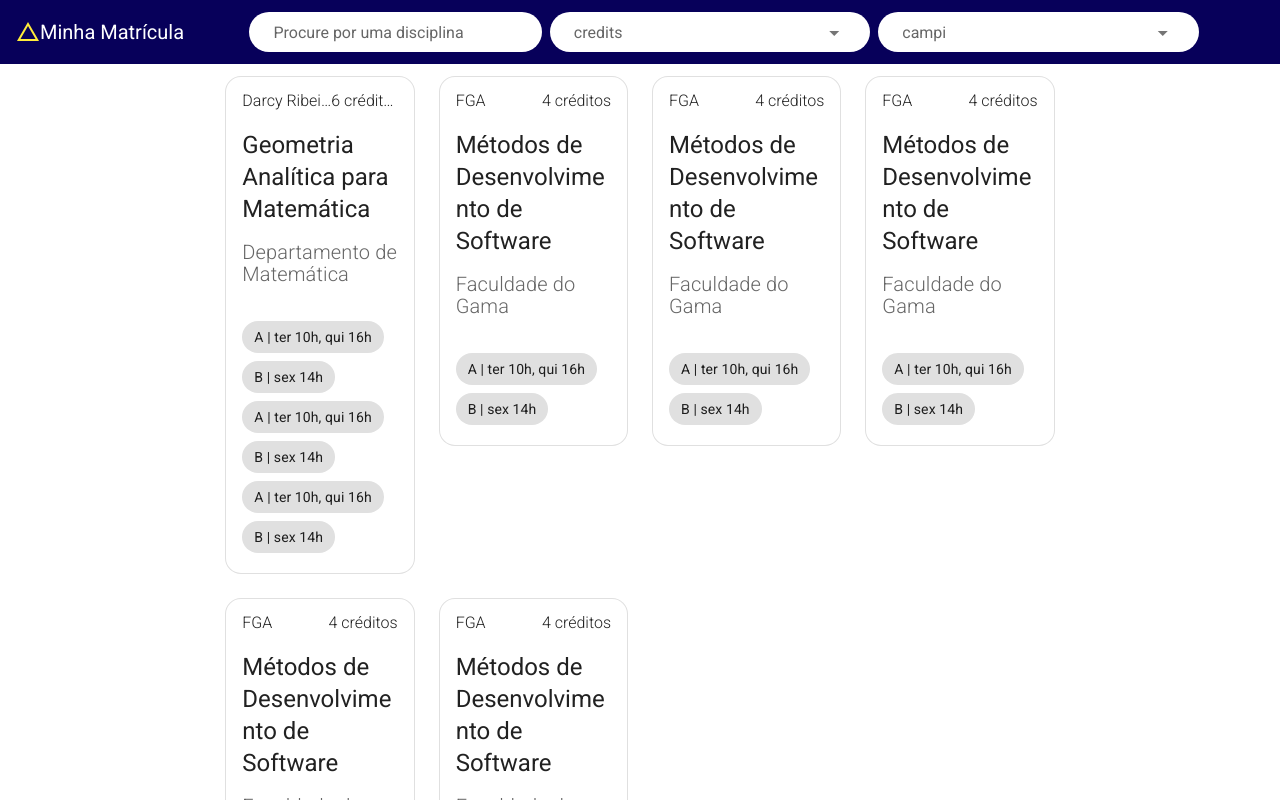
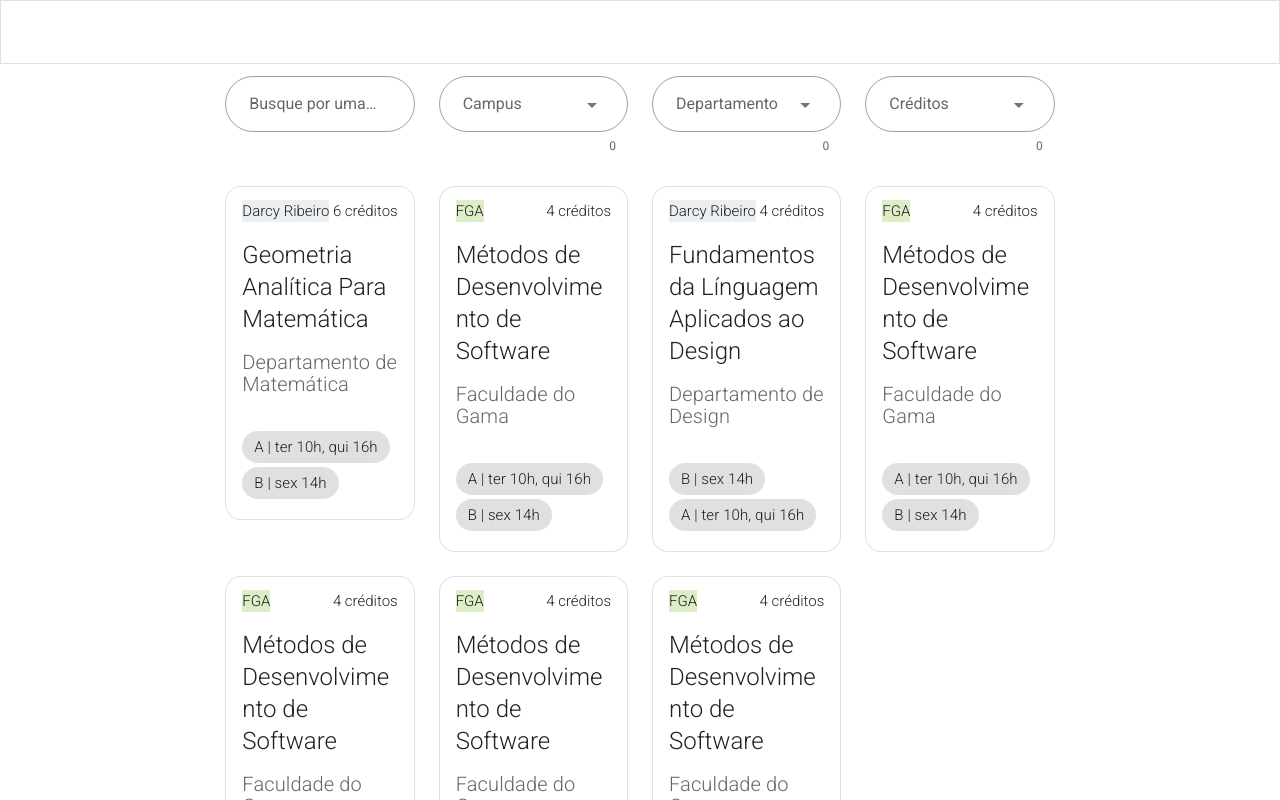
Before and after one commit to mds-trindadev/minha-matricula, a Vue app in the folder frontend/: page / in a window 1280 px wide. Shown: the top 800 px of the page. Built offline with nearby package versions, Linux system fonts and the light colour scheme.

Commit message:
Add search bar

```diff
--- a/frontend/src/components/AppToolbar.vue
+++ b/frontend/src/components/AppToolbar.vue
@@ -1,7 +1,7 @@
 <template>
   <section>
-    <v-app-bar app flat color="#07005A">
-      <v-icon color="yellow">mdi-triangle-outline</v-icon>
+    <v-app-bar app flat outlined>
+      <!-- <v-icon color="yellow">mdi-triangle-outline</v-icon>
       <v-toolbar-title class="white--text">Minha Matrícula</v-toolbar-title>
       <v-spacer></v-spacer>
       <v-text-field
@@ -39,7 +39,7 @@
         </template>
       </v-select>
 
-      <v-spacer></v-spacer>
+      <v-spacer></v-spacer> -->
     </v-app-bar>
   </section>
 </template>
@@ -64,3 +64,9 @@ export default {
   }),
 };
 </script>
+
+<style scoped>
+.theme--light.v-app-bar.v-toolbar.v-sheet {
+  background-color: white;
+}
+</style>
--- a/frontend/src/components/CourseCard.vue
+++ b/frontend/src/components/CourseCard.vue
@@ -1,30 +1,34 @@
 <template>
   <section>
-    <v-card class="rounded-xl" outlined>
+    <v-card class="header rounded-xl" outlined>
       <v-app-bar color="transparent" dense flat>
-        <v-toolbar-title class="header">{{ course.campus }}</v-toolbar-title>
+        <v-toolbar-title :class="getCampusColor(course.campus)">{{
+          course.campus
+        }}</v-toolbar-title>
 
         <v-spacer />
 
-        <v-toolbar-title class="header">
-          {{ course.credits }} créditos
-        </v-toolbar-title>
+        <v-toolbar-title> {{ course.credits }} créditos </v-toolbar-title>
       </v-app-bar>
 
       <v-card-title class="text-h5 pt-1">{{
-        capitalizeTitle(course.title)
+        capitalize(course.title)
       }}</v-card-title>
 
-      <v-card-text class="department">{{ course.department }}</v-card-text>
+      <v-card-text class="department">{{
+        capitalize(course.department)
+      }}</v-card-text>
 
       <v-card-text>
-        <v-chip
+        <div
           v-for="(class_, index) in course.classes"
           :key="index"
           class="mr-1 my-1"
         >
-          {{ class_ }}
-        </v-chip>
+          <v-chip>
+            {{ class_ }}
+          </v-chip>
+        </div>
       </v-card-text>
     </v-card>
   </section>
@@ -40,13 +44,27 @@ export default {
     },
   },
   methods: {
-    capitalizeTitle(title) {
+    getCampusColor(campus) {
+      switch (campus) {
+        case "Darcy Ribeiro":
+          return "blue-grey lighten-5";
+        case "FCE":
+          return "light-blue lighten-4";
+        case "FGA":
+          return "light-green lighten-4";
+        case "FUP":
+          return "amber lighten-4";
+        default:
+          return "";
+      }
+    },
+    capitalize(title) {
       var newTitle = [];
 
       title.split(" ").forEach((string) => {
         var newString = string.toLowerCase();
 
-        if (string.length > 4) {
+        if (string.length > 3) {
           newString = string.charAt(0).toUpperCase();
           newString += string.slice(1).toLowerCase();
         }
@@ -61,9 +79,9 @@ export default {
 </script>
 
 <style scoped>
-.header {
+.header * {
   font-weight: 300;
-  font-size: 16px;
+  font-size: 15px;
 }
 
 .department {
--- a/frontend/src/store/index.js
+++ b/frontend/src/store/index.js
@@ -1,45 +1,43 @@
-import Vue from 'vue'
-import Vuex from 'vuex'
-import http from '../http'
+import Vue from "vue";
+import Vuex from "vuex";
+import http from "../http";
 
-Vue.use(Vuex)
+Vue.use(Vuex);
 
 const store = new Vuex.Store({
   state: {
     token: null,
   },
   mutations: {
-		getBusca(state, token){
-			state.token = token
+    getBusca(state, token) {
+      state.token = token;
     },
 
-		getDisciplina(state, token){
-			state.token = token
+    getDisciplina(state, token) {
+      state.token = token;
     },
 
-		getGradeHoraria(state, token){
-			state.token = token
-		}
+    getGradeHoraria(state, token) {
+      state.token = token;
+    },
   },
   actions: {
     async getBusca(context, data) {
-			const response = await http.post("/pesquisa", data )
-			context.commit("getSearch", response.data)
+      const response = await http.post("/pesquisa", data);
+      context.commit("getSearch", response.data);
     },
 
     async getDisciplina(context, data) {
-			const response = await http.post("/disciplina", data )
-			context.commit("getDisciplina", response.data)
+      const response = await http.post("/disciplina", data);
+      context.commit("getDisciplina", response.data);
     },
 
     async getGradeHoraria(context, data) {
-			const response = await http.post("/gradeHoraria", data )
-			context.commit("getGradeHoraria", response.data)
-		}
+      const response = await http.post("/gradeHoraria", data);
+      context.commit("getGradeHoraria", response.data);
     },
-	modules: {
+  },
+  modules: {},
+});
 
-	}
-})
-
-export default store
+export default store;
--- /dev/null
+++ b/frontend/src/views/TheCourse.vue
@@ -0,0 +1,142 @@
+<template>
+  <section id="course">
+    <!-- Search bar -->
+    <v-row>
+      <v-col cols="3">
+        <v-text-field
+          outlined
+          rounded
+          label="Busque por uma disciplina"
+        ></v-text-field>
+      </v-col>
+
+      <v-col v-for="(filter, index) of filters" :key="filter.label" cols="3">
+        <v-select
+          v-model="selections[index]"
+          :items="filter.options"
+          :label="filter.label"
+          :menu-props="{
+            bottom: true,
+            offsetY: true,
+            rounded: 'xl',
+            allowOverflow: false,
+          }"
+          transition="slide-x-transition"
+          height="56"
+          multiple
+          counter
+          clearable
+          outlined
+          rounded
+        >
+          <template v-slot:selection="{ index }">
+            <span>{{ index }} </span>
+          </template>
+        </v-select>
+      </v-col>
+    </v-row>
+
+    <!-- Course list -->
+    <v-row>
+      <v-col v-for="(course, index) in courses" :key="index" :cols="columns">
+        <CourseCard :course="course"> </CourseCard>
+      </v-col>
+    </v-row>
+  </section>
+</template>
+
+<script>
+import CourseCard from "@/components/CourseCard";
+
+export default {
+  name: "TheCourse",
+  components: {
+    CourseCard,
+  },
+  data: () => ({
+    columns: 3,
+    selections: {
+      campus: [],
+      department: [],
+      credits: [],
+    },
+    filters: {
+      campus: {
+        label: "Campus",
+        options: ["Darcy Ribeiro", "FCE", "FGA", "FUP"],
+      },
+      department: {
+        label: "Departamento",
+        options: [
+          "Departamento de Matemática",
+          "Departamento de Estudos Latino Americanos Departamento de Estudos Latino Americanos",
+          "Faculdade do Gama",
+          "Departamento de Farmácia",
+        ],
+      },
+      credit: {
+        label: "Créditos",
+        options: [1, 2, 4, 6, 8],
+      },
+    },
+    courses: [
+      {
+        cod: "MAT0010",
+        campus: "Darcy Ribeiro",
+        credits: 6,
+        title: "GEOMETRIA ANALÍTICA PARA MATEMÁTICA",
+        department: "Departamento de Matemática",
+        classes: ["A | ter 10h, qui 16h", "B | sex 14h"],
+      },
+      {
+        cod: "FGA001",
+        campus: "FGA",
+        credits: 4,
+        title: "Métodos de Desenvolvimento de Software",
+        department: "Faculdade do Gama",
+        classes: ["A | ter 10h, qui 16h", "B | sex 14h"],
+      },
+      {
+        cod: "DIN0001",
+        campus: "Darcy Ribeiro",
+        credits: 4,
+        title: "FUNDAMENTOS DA LÍNGUAGEM APLICADOS AO DESIGN",
+        department: "DEPARTAMENTO DE DESIGN",
+        classes: ["B | sex 14h", "A | ter 10h, qui 16h"],
+      },
+      {
+        cod: "FGA001",
+        campus: "FGA",
+        credits: 4,
+        title: "Métodos de Desenvolvimento de Software",
+        department: "Faculdade do Gama",
+        classes: ["A | ter 10h, qui 16h", "B | sex 14h"],
+      },
+      {
+        cod: "FGA001",
+        campus: "FGA",
+        credits: 4,
+        title: "Métodos de Desenvolvimento de Software",
+        department: "Faculdade do Gama",
+        classes: ["B | sex 14h", "A | ter 10h, qui 16h"],
+      },
+      {
+        cod: "FGA001",
+        campus: "FGA",
+        credits: 4,
+        title: "Métodos de Desenvolvimento de Software",
+        department: "Faculdade do Gama",
+        classes: ["A | ter 10h, qui 16h", "B | sex 14h"],
+      },
+      {
+        cod: "FGA001",
+        campus: "FGA",
+        credits: 4,
+        title: "Métodos de Desenvolvimento de Software",
+        department: "Faculdade do Gama",
+        classes: ["B | sex 14h", "A | ter 10h, qui 16h"],
+      },
+    ],
+  }),
+};
+</script>
--- a/frontend/src/views/TheHome.vue
+++ b/frontend/src/views/TheHome.vue
@@ -6,15 +6,7 @@
       <v-container fluid>
         <v-row justify="center">
           <v-col cols="8">
-            <v-row wrap>
-              <v-col
-                v-for="(course, index) in courses"
-                :key="index"
-                :cols="columns"
-              >
-                <CourseCard :course="course"> </CourseCard>
-              </v-col>
-            </v-row>
+            <TheCourse></TheCourse>
           </v-col>
         </v-row>
       </v-container>
@@ -24,75 +16,16 @@
 
 <script>
 import AppToolbar from "@/components/AppToolbar";
-import CourseCard from "@/components/CourseCard";
+import TheCourse from "@/views/TheCourse";
 
 export default {
   name: "TheHome",
   components: {
     AppToolbar,
-    CourseCard,
+    TheCourse,
   },
   data: () => ({
     title: "Home",
-    columns: 3,
-    cards: 8,
-    courses: [
-      {
-        cod: "MAT0010",
-        campus: "Darcy Ribeiro",
-        credits: 6,
-        title: "GEOMETRIA ANALÍTICA PARA MATEMÁTICA",
-        department: "Departamento de Matemática",
-        classes: [
-          "A | ter 10h, qui 16h",
-          "B | sex 14h",
-          "A | ter 10h, qui 16h",
-          "B | sex 14h",
-          "A | ter 10h, qui 16h",
-          "B | sex 14h",
-        ],
-      },
-      {
-        cod: "FGA001",
-        campus: "FGA",
-        credits: 4,
-        title: "Métodos de Desenvolvimento de Software",
-        department: "Faculdade do Gama",
-        classes: ["A | ter 10h, qui 16h", "B | sex 14h"],
-      },
-      {
-        cod: "FGA001",
-        campus: "FGA",
-        credits: 4,
-        title: "Métodos de Desenvolvimento de Software",
-        department: "Faculdade do Gama",
-        classes: ["A | ter 10h, qui 16h", "B | sex 14h"],
-      },
-      {
-        cod: "FGA001",
-        campus: "FGA",
-        credits: 4,
-        title: "Métodos de Desenvolvimento de Software",
-        department: "Faculdade do Gama",
-        classes: ["A | ter 10h, qui 16h", "B | sex 14h"],
-      },
-      {
-        cod: "FGA001",
-        campus: "FGA",
-        credits: 4,
-        title: "Métodos de Desenvolvimento de Software",
-        department: "Faculdade do Gama",
-        classes: ["A | ter 10h, qui 16h", "B | sex 14h"],
-      },
-      {
-        cod: "FGA001",
-        campus: "FGA",
-        credits: 4,
-        title: "Métodos de Desenvolvimento de Software",
-        department: "Faculdade do Gama",
-        classes: ["A | ter 10h, qui 16h", "B | sex 14h"],
-      },
-    ],
   }),
 };
 </script>
```
Lines whose indentation alone changed are shown as unchanged.
